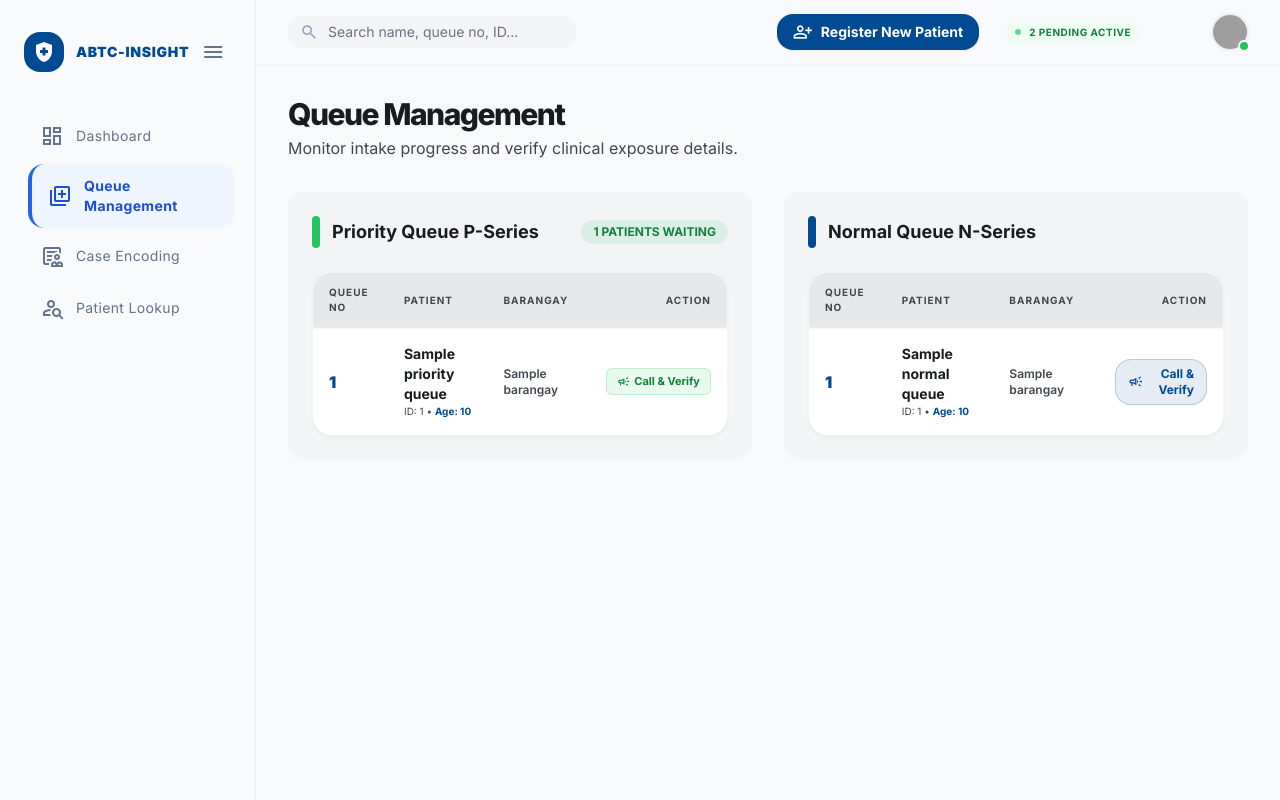
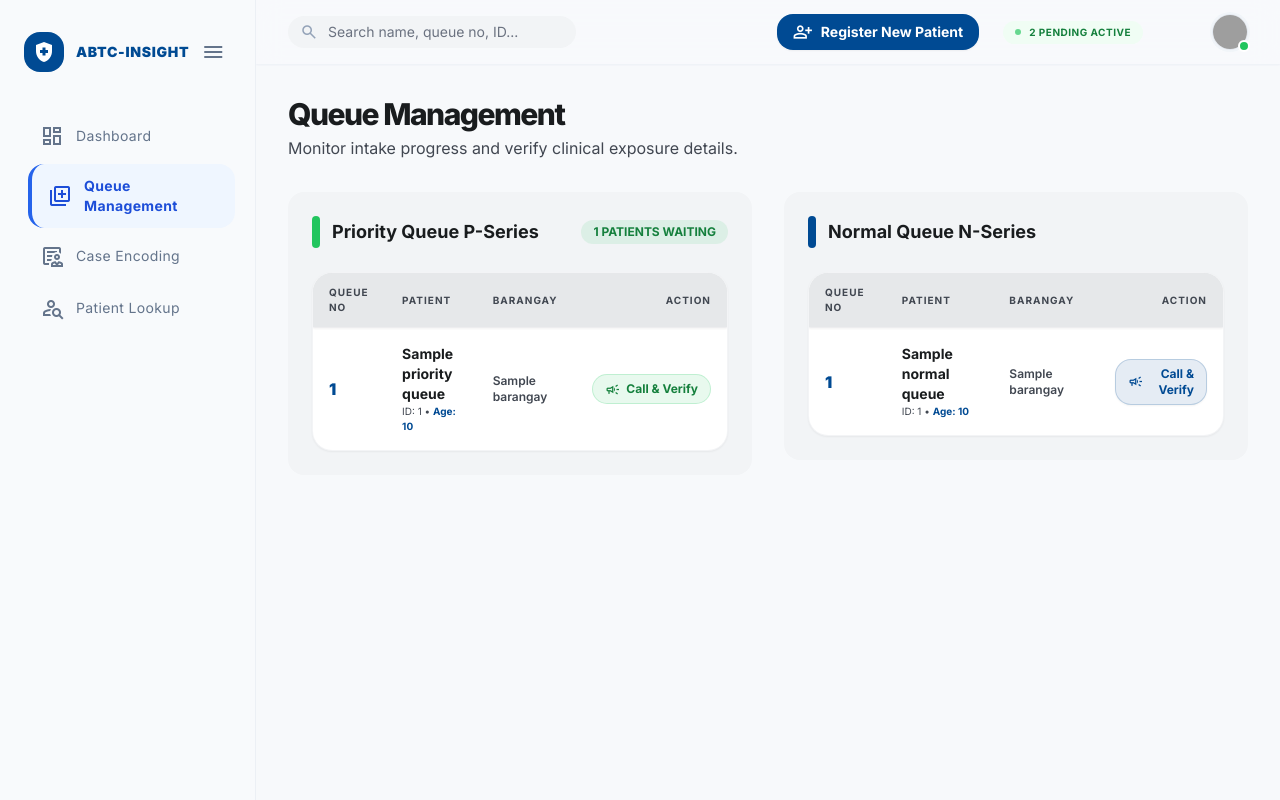
Before and after one commit to Walkee23/abtc-insight_MainProject, a Laravel app: template resources/views/staff/dashboard.blade.php in a window 1280 px wide. Run offline with Laravel 12, Linux system fonts and the light colour scheme; the template is opened without the code that fills it: most values are stand-ins (such as "Sample title", 1, 10 or a date in 2020); data that the repository does not hold is empty; parts of the project's set-up code (start-up, migrations or seed data) failed here and were passed over; some libraries are stand-ins or nearby versions; grey boxes are pictures that could not be loaded.

Commit message:
Improve Call & Verify button styling
Updated the staff dashboard priority action button with larger padding, tighter spacing, and a pill-shaped appearance.

```diff
--- a/resources/views/staff/dashboard.blade.php
+++ b/resources/views/staff/dashboard.blade.php
@@ -275,10 +275,10 @@
                                         {{ $patient->barangay ?? 'N/A' }}
                                     </td>
                                     <td class="px-4 py-4 text-right">
-                                        <!-- Trigger Button para sa Priority Modal -->
+                                       <!-- Trigger Button para sa Priority Modal -->
                                         <a href="#call-priority-modal-{{ $patient->inflow_record_id }}"
-                                            class="inline-flex items-center gap-1 whitespace-nowrap px-2.5 py-1 bg-green-500/10 hover:bg-green-600 text-green-700 hover:text-white text-[11px] font-bold rounded-md border border-green-500/20 transition-all">
-                                            <span class="material-symbols-outlined text-[13px]">campaign</span>
+                                            class="inline-flex items-center gap-1.5 whitespace-nowrap px-3 py-1.5 bg-green-500/10 hover:bg-green-600 text-green-700 hover:text-white text-xs font-bold rounded-full border border-green-500/20 transition-all">
+                                            <span class="material-symbols-outlined text-[15px]">campaign</span>
                                             <span>Call &amp; Verify</span>
                                         </a>
 
```
